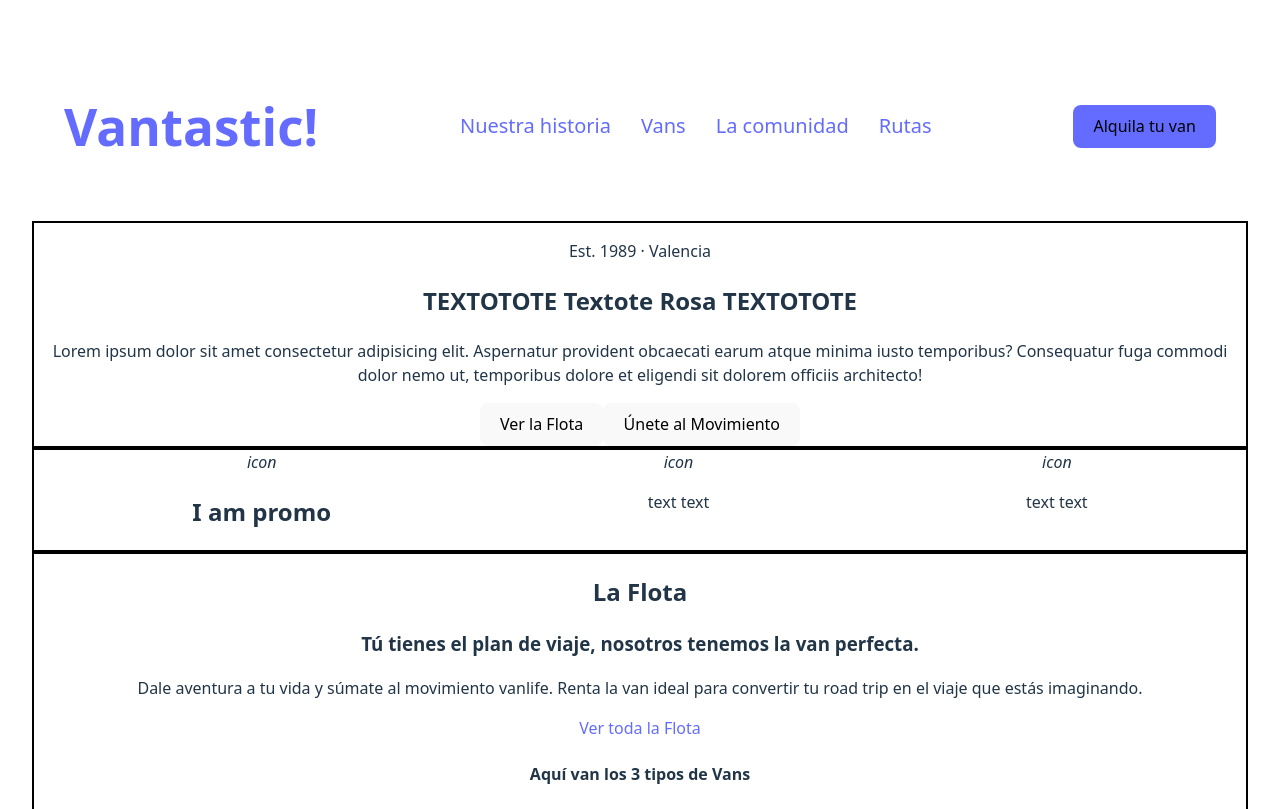
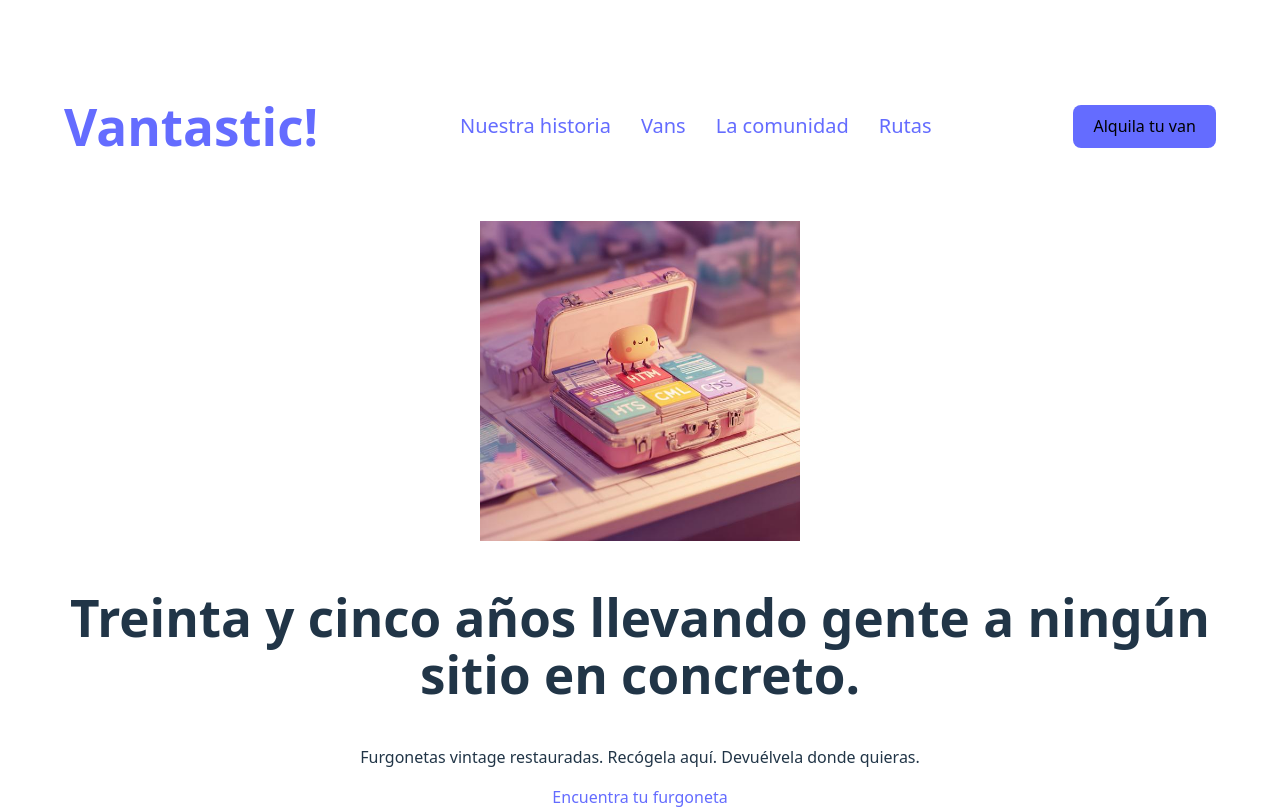
Before and after one commit to candytale55/vantastic, a React (Vite) app: page /home in a window 1280 px wide. Shown: the top 809 px of the page. Built offline with nearby package versions, Linux system fonts and the light colour scheme; what miragejs would draw is missing.

Commit message:
feat(HomeHero): update HomeHero section with new content - add placeholder image and placeholder for video

```diff
--- a/src/index.css
+++ b/src/index.css
@@ -119,7 +119,7 @@ fieldset {
 
 /* TODO: Temporal styles for sections */
 
-.section {
+.border {
   border: black 2px solid;
 }
 
@@ -164,3 +164,7 @@ html {
   flex-direction: column;
   width: 45;
 }
+
+.placeholder-image {
+  height: 40vh;
+}
--- a/src/pages/sections/HomeHero.jsx
+++ b/src/pages/sections/HomeHero.jsx
@@ -1,14 +1,27 @@
-import React from 'react'
+import placeholder_image from '/src/assets/images/placeholder_image.jpg'
+import { Link } from 'react-router-dom'
 
 export default function HomeHero() {
     return (
-        <section className="section">
-            <p>Est. 1989 · Valencia</p>
-            <h2>TEXTOTOTE <span>Textote Rosa</span> TEXTOTOTE</h2>
-            <p>Lorem ipsum dolor sit amet consectetur adipisicing elit. Aspernatur provident obcaecati earum atque minima iusto temporibus? Consequatur fuga commodi dolor nemo ut, temporibus dolore et eligendi sit dolorem officiis architecto!</p>
-            {/* //TODO: Cambiar estos botones, deben ser links */}
-            <button>Ver la Flota</button>
-            <button>Únete al Movimiento</button>
+        <section className="home-hero-section">
+
+            <div className="hero-background-video">
+                {/* //TODO: Video or no Video? */}
+                {/*                 <video autoplay muted loop playsinline class="video-element">
+                    <source src="/path/to/your/vanlife-video.mp4" type="video/mp4" />
+                    Your browser does not support the video tag.
+                </video> */}
+                <img className="placeholder-image" src={placeholder_image} alt="placeholder image" />
+            </div>
+
+            <div class="hero-content">
+                <h1>Treinta y cinco años llevando gente a ningún sitio en concreto.</h1>
+                <p class="subheadline">Furgonetas vintage restauradas. Recógela aquí. Devuélvela donde quieras.</p>
+                <Link to="/vans" class="cta-button-large">Encuentra tu furgoneta</Link>
+                <p class="brand-signature">Valencia, desde 1989. Familia. Carretera. Nada más.</p>
+            </div>
+
+
         </section>
     )
 }
```
Also changed, not shown: src/assets/images/placeholder_image.jpg (added), 2 other files (tests, documents, lock files or other folders).
